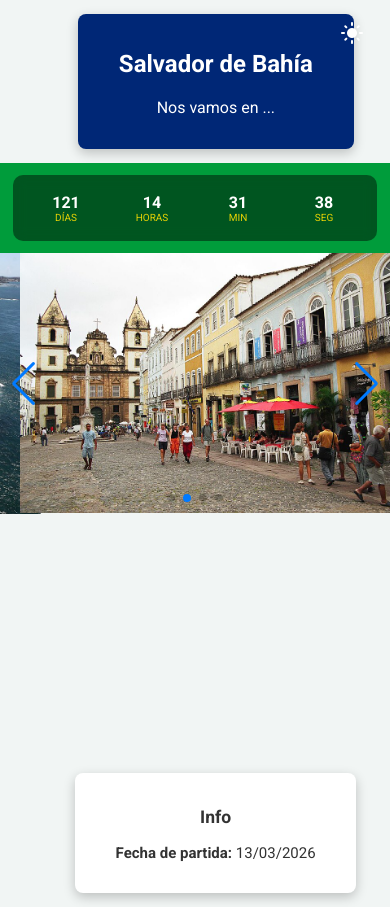
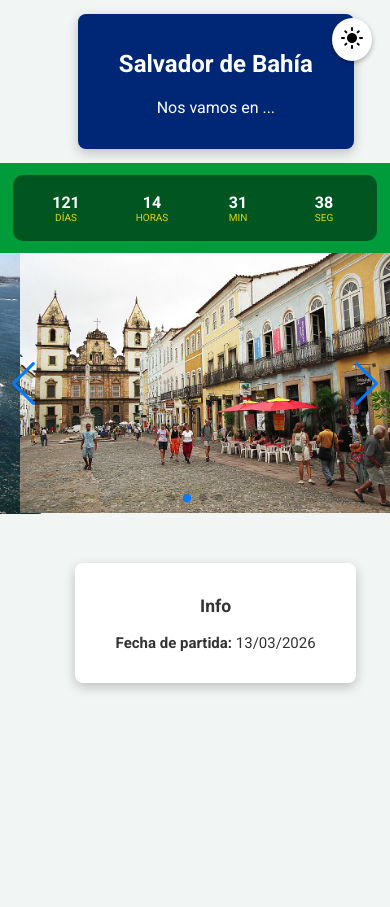
Before and after one commit to jhgakiyama/jhgakiyama.github.io, a plain HTML site: page index.html in a window 390 px wide. After the commit the page ends 844 px from the top, so only its background shows below. Drawn offline with nearby package versions, Linux system fonts and the light colour scheme.

Commit message:
Update styles.css

```diff
--- a/styles.css
+++ b/styles.css
@@ -52,14 +52,24 @@ html[data-theme="dark"] .card {
 /* BOTÓN DE MODO */
 .theme-toggle {
   position: absolute;
-  right: 20px;
-  top: 20px;
-  background: transparent;
+  right: 18px;
+  top: 18px;
+  background: white;            /* En modo claro botón blanco */
+  color: black;
+  border-radius: 50%;
   border: none;
+  padding: 8px;
+  cursor: pointer;
+  box-shadow: 0 2px 5px rgba(0,0,0,.3);
+  transition: background .3s, color .3s;
+}
+
+/* Cuando está activo el dark mode */
+html[data-theme="dark"] .theme-toggle {
+  background: black;           /* En modo oscuro botón negro */
   color: white;
-  font-size: 24px;
-  cursor: pointer;
 }
+
 
 /* CONTADOR ARRIBA */
 .countdown-container {
@@ -98,10 +108,22 @@ html[data-theme="dark"] .card {
 /* HERO / CARRUSEL */
 .hero {
   width: 100%;
-  height: 60vh;
-  min-height: 320px;
+  height: auto;
+  max-height: 60vh;
+  min-height: 280px;
   overflow: hidden;
+  margin-bottom: 16px;      /* Saca el espacio gigante */
 }
+
+.swiper {
+  height: 100%;
+}
+
+.swiper-wrapper,
+.swiper-slide {
+  height: 100%;
+}
+
 .swiper-slide { display:flex; justify-content:center; align-items:center; }
 .swiper-slide img {
   width:100%;
```
